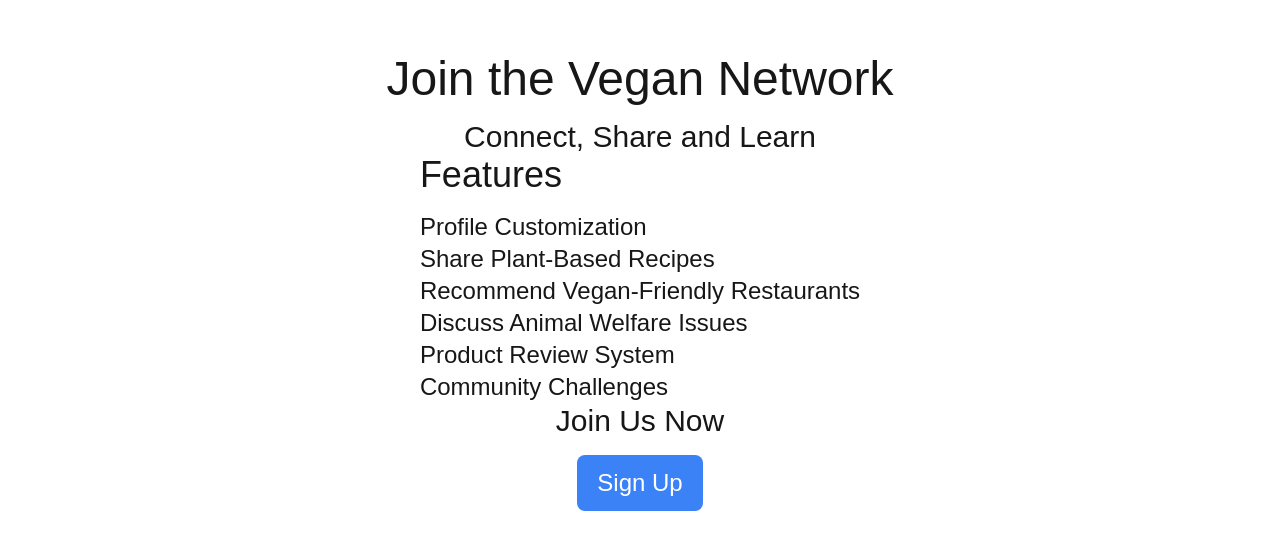
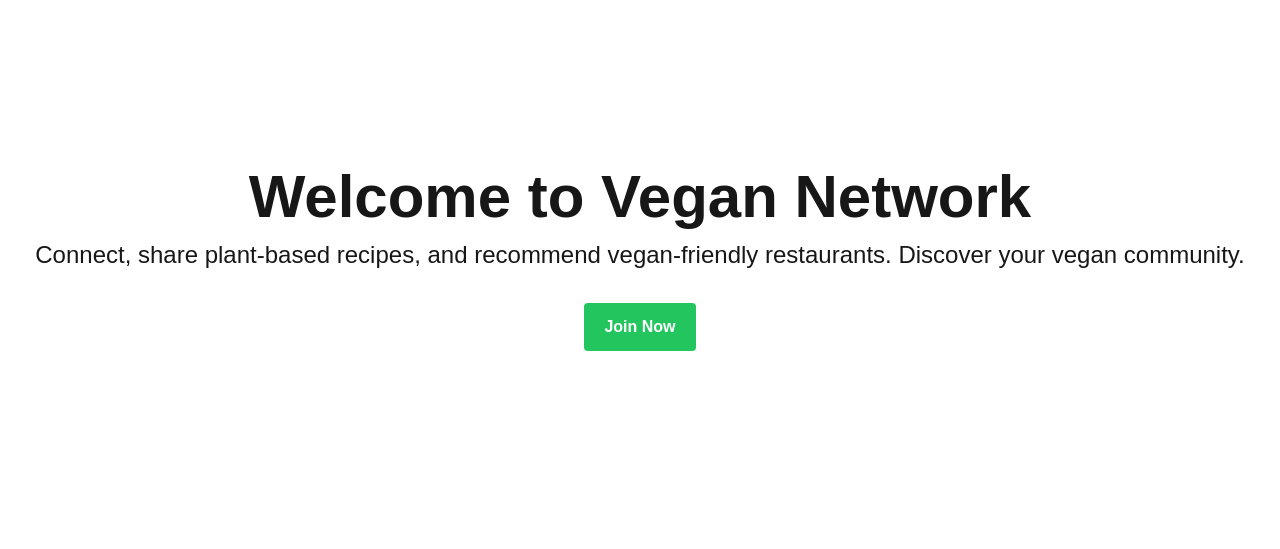
Before and after one commit to aiteamsai/startup-1728837705348, a Next.js app: page / in a window 1280 px wide. Shown: the part 125-674 px from the top of the page. Built offline with nearby package versions, Linux system fonts and the light colour scheme.

Commit message:
Update landing page code, add next.config.js and .gitignore

```diff
--- a/src/app/page.tsx
+++ b/src/app/page.tsx
@@ -1,49 +1,38 @@
-import { Fragment } from 'react';
-import { GetStaticPropsContext } from 'next';
-import Head from 'next/head';
+// src/app/page.tsx
+import React from 'react';
+import { GetServerSideProps } from 'next';
+import moment from 'moment';
 
-export default function Home() {
+// CSS styling managed in respective component
+import 'tailwindcss/tailwind.css';
+
+// Server Component which can fetch the necessary data
+export default function VeganNetwork({ welcomeMessage }) {
   return (
-    <Fragment>
-      <Head>
-        <title>Vegan Network</title>
-        <meta name="description" content="Join the Vegan Network - a community for vegans to connect, share and learn." />
-      </Head>
+    <main className="flex flex-col items-center justify-center min-h-screen py-2">
+      <div className="flex flex-col items-center">
+        <h1 className="text-6xl font-bold">Welcome to Vegan Network</h1>
+        <p className="mt-3 text-2xl">
+          Connect, share plant-based recipes, and recommend vegan-friendly restaurants. Discover your vegan community.
+        </p>
 
-      <main className="flex flex-col items-center justify-center min-h-screen py-2">
-        <div className="flex flex-col items-center justify-center min-h-screen text-2xl">
-          {/* Hero Section */}
-          <section className="flex flex-col items-center justify-center space-y-4">
-            <h1 className="text-5xl">Join the Vegan Network</h1>
-            <h2 className="text-3xl">Connect, Share and Learn</h2>
-          </section>
+        <div className="mt-8">
+          <button className="px-5 py-3 font-bold text-white bg-green-500 rounded hover:bg-green-600">Join Now</button>
+        </div>
 
-          {/* Features/Benefits Section */}
-          <section className="flex flex-col space-y-4">
-            <h3 className="text-4xl">Features</h3>
-            <ul>
-              <li>Profile Customization</li>
-              <li>Share Plant-Based Recipes</li>
-              <li>Recommend Vegan-Friendly Restaurants</li>
-              <li>Discuss Animal Welfare Issues</li>
-              <li>Product Review System</li>
-              <li>Community Challenges</li>
-            </ul>
-          </section>
-
-          {/* Call to Action Section */}
-          <section className="flex flex-col items-center justify-center space-y-4">
-            <h4 className="text-3xl">Join Us Now</h4>
-            <button className="px-5 py-3 bg-blue-500 rounded-lg text-white">Sign Up</button>
-          </section>
-        </div>
-      </main>
-    </Fragment>
-  )
+        <p className="mt-8 text-xl">{welcomeMessage}</p>
+      </div>
+    </main>
+  );
 }
 
-export async function getStaticProps(context: GetStaticPropsContext) {
-  return {
-    props: {},
-  }
-}
+// Server Side Rendering
+export const getServerSideProps: GetServerSideProps = async () => {
+  const welcomeMessage= await getData();
+  return { props: { welcomeMessage } };
+};
+
+// This would be an asynchronous fetch request in a real project
+const getData = async () => {
+  return `Congratulations! You are visiting us on ${moment().format('MMMM Do YYYY, h:mm:ss a')}`;
+};
```
